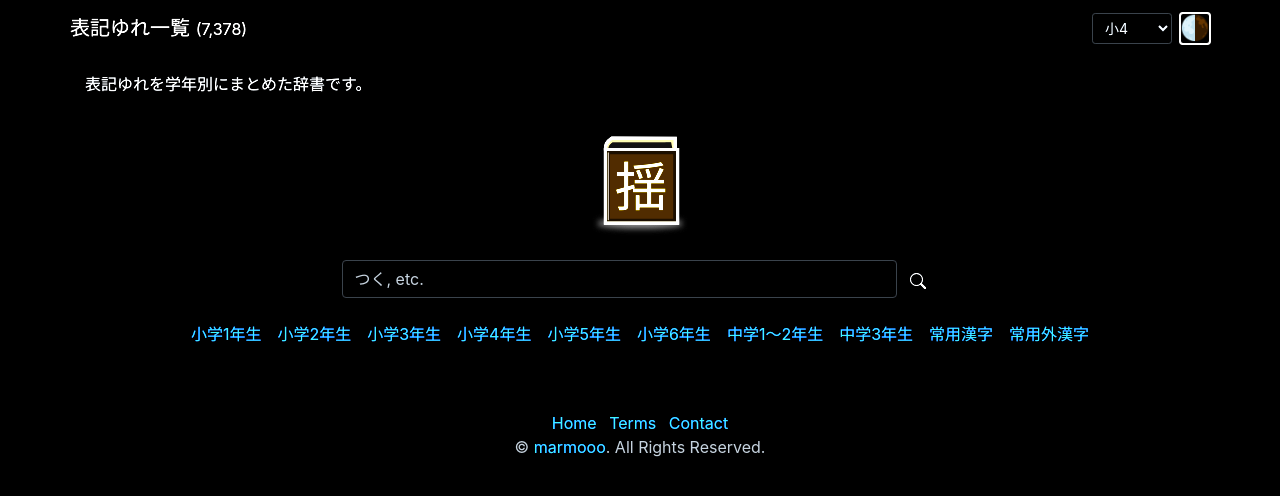
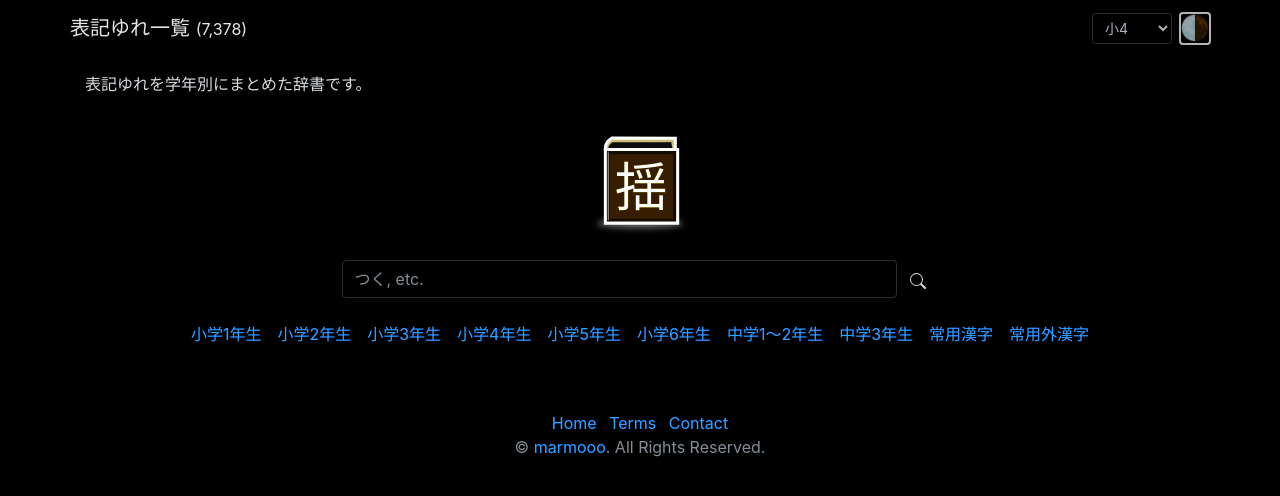
Before and after one commit to marmooo/spelling-variants-ja, a website: page src/index.html in a window 1280 px wide. Both pictures are taken after a click on the button "ダークモード切替". Drawn offline with nearby package versions, Linux system fonts and the light colour scheme.

Commit message:
improve dark-mode

```diff
--- a/src/index.html
+++ b/src/index.html
@@ -1,5 +1,5 @@
 <!doctype html>
-<html lang="ja" class="bg-white">
+<html lang="ja">
   <head>
     <!-- Global site tag (gtag.js) - Google Analytics -->
     <script async src="https://www.googletagmanager.com/gtag/js?id=UA-142997649-1"></script>
@@ -24,7 +24,8 @@
     <meta name="theme-color" content="#ffffff">
     <link rel="stylesheet" href="https://cdnjs.cloudflare.com/ajax/libs/twitter-bootstrap/4.4.1/css/bootstrap.min.css" />
     <style>
-      html[data-theme="dark"] { filter: invert(1) hue-rotate(180deg) brightness(1.5); }
+      html[data-theme="dark"] { filter: invert(1) hue-rotate(180deg); }
+      @-moz-document url-prefix() { html[data-theme="dark"] { background-color:black; } }
     </style>
   </head>
   <body>
```
Also changed, not shown: docs/index.html (+2 -2 lines).
